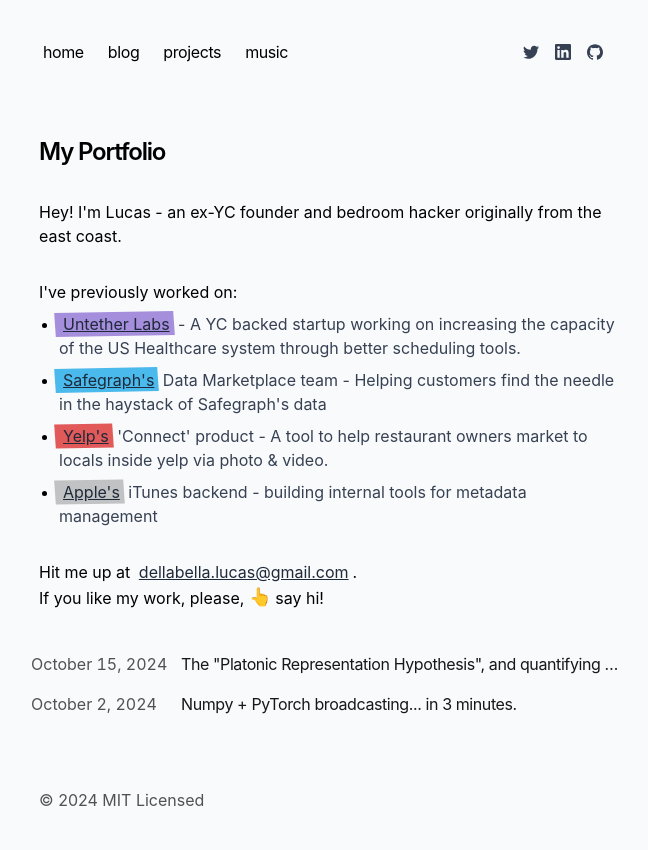
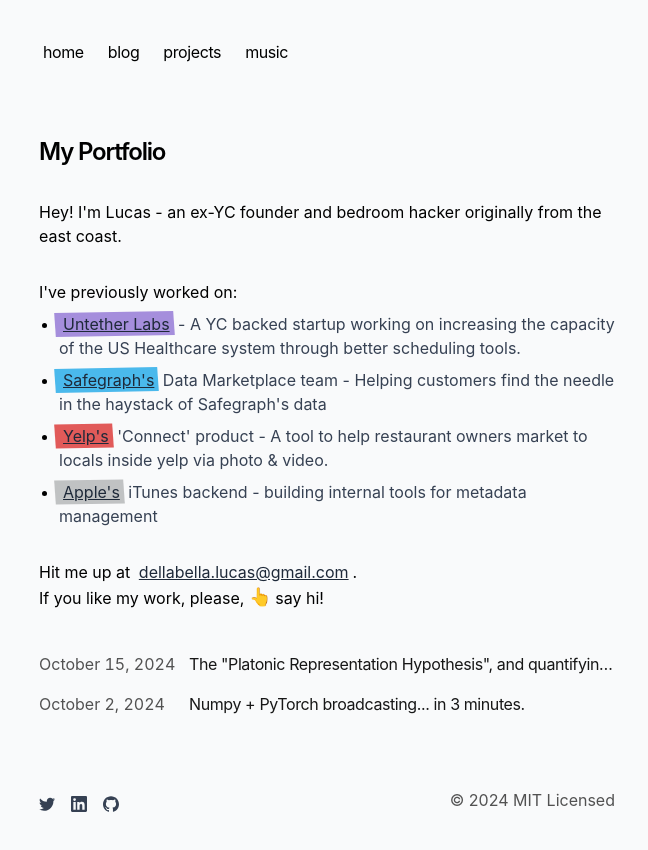
Before and after one commit to lucasdellabella/lucasdellabella.com-next, a Next.js app: page / in a window 1280 px wide. Shown: the top 850 px of the page, without its empty margins (313-961 px from the left). Built offline with nearby package versions, Linux system fonts and the light colour scheme.

Commit message:
More styling and add deps

```diff
--- a/app/components/footer.tsx
+++ b/app/components/footer.tsx
@@ -1,3 +1,5 @@
+import SocialIcon from "./social-icons";
+
 function ArrowIcon() {
   return (
     <svg
@@ -17,8 +19,16 @@ function ArrowIcon() {
 
 export default function Footer() {
   return (
-    <footer className="mb-16">
-      <p className="mt-8 text-neutral-600 dark:text-neutral-300">
+    <footer className="mt-8 mb-16 flex justify-between">
+      <div className="flex space-x-1 -ml-2">
+        <SocialIcon kind="twitter" href="https://twitter.com/fiveeels" />
+        <SocialIcon
+          kind="linkedin"
+          href="https://linkedin.com/in/lucasdellabella"
+        />
+        <SocialIcon kind="github" href="https://github.com/lucasdellabella" />
+      </div>
+      <p className="text-neutral-600 dark:text-neutral-300">
         © {new Date().getFullYear()} MIT Licensed
       </p>
     </footer>
--- a/app/components/nav.tsx
+++ b/app/components/nav.tsx
@@ -1,5 +1,4 @@
 import Link from "next/link";
-import SocialIcon from "./social-icons";
 
 const navItems = {
   "/": {
@@ -37,17 +36,6 @@ export function Navbar() {
               );
             })}
           </div>
-          <div className="flex items-center space-x-1 pr-1 ml-auto ">
-            <SocialIcon kind="twitter" href="https://twitter.com/fiveeels" />
-            <SocialIcon
-              kind="linkedin"
-              href="https://linkedin.com/in/lucasdellabella"
-            />
-            <SocialIcon
-              kind="github"
-              href="https://github.com/lucasdellabella"
-            />
-          </div>
         </nav>
       </div>
     </aside>
--- a/app/components/posts.tsx
+++ b/app/components/posts.tsx
@@ -18,7 +18,7 @@ export function BlogPosts() {
         .map((post) => (
           <Link
             key={post.slug}
-            className="flex flex-col space-y-1 -mx-2 py-2 hover:-mx-4 hover:px-2 transition-all outline-white hover:outline-gray-600 hover:outline dark:outline-black dark:hover:outline-gray-400 dark:hover:outline hover:text-neutral-800 dark:hover:text-neutral-200"
+            className="flex flex-col space-y-1 mx-0 py-2 hover:-mx-2 hover:px-2 transition-all outline-white hover:outline-gray-600 hover:outline dark:outline-black dark:hover:outline-gray-400 dark:hover:outline hover:text-neutral-800 dark:hover:text-neutral-200"
             href={`/blog/${post.slug}`}
           >
             <div className="w-full flex flex-col md:flex-row space-x-0">
--- a/app/global.css
+++ b/app/global.css
@@ -1,4 +1,4 @@
-@import 'tailwindcss';
+@import "tailwindcss";
 
 ::selection {
   background-color: #47a3f3;
@@ -53,7 +53,7 @@ html {
 
 .prose .anchor:after {
   @apply text-neutral-300 dark:text-neutral-700;
-  content: '#';
+  content: "#";
 }
 
 .prose *:hover > .anchor {
@@ -131,8 +131,8 @@ pre {
 }
 
 /* Remove Safari input shadow on mobile */
-input[type='text'],
-input[type='email'] {
+input[type="text"],
+input[type="email"] {
   -webkit-appearance: none;
   -moz-appearance: none;
   appearance: none;
@@ -148,3 +148,25 @@ table {
 .title {
   text-wrap: balance;
 }
+
+@keyframes wave {
+  0% {
+    transform: rotate(0deg);
+  }
+  25% {
+    transform: rotate(-10deg);
+  }
+  50% {
+    transform: rotate(0deg);
+  }
+  75% {
+    transform: rotate(10deg);
+  }
+  100% {
+    transform: rotate(0deg);
+  }
+}
+
+.animate-wave {
+  animation: wave 0.5s infinite;
+}
--- a/package.json
+++ b/package.json
@@ -13,6 +13,7 @@
     "@vercel/analytics": "^1.1.3",
     "@vercel/speed-insights": "^1.0.9",
     "geist": "1.2.2",
+    "lucide-react": "^0.447.0",
     "next": "canary",
     "next-mdx-remote": "^4.4.1",
     "postcss": "^8.4.35",
```
Also changed, not shown: 1 other file (tests, documents, lock files or other folders).
